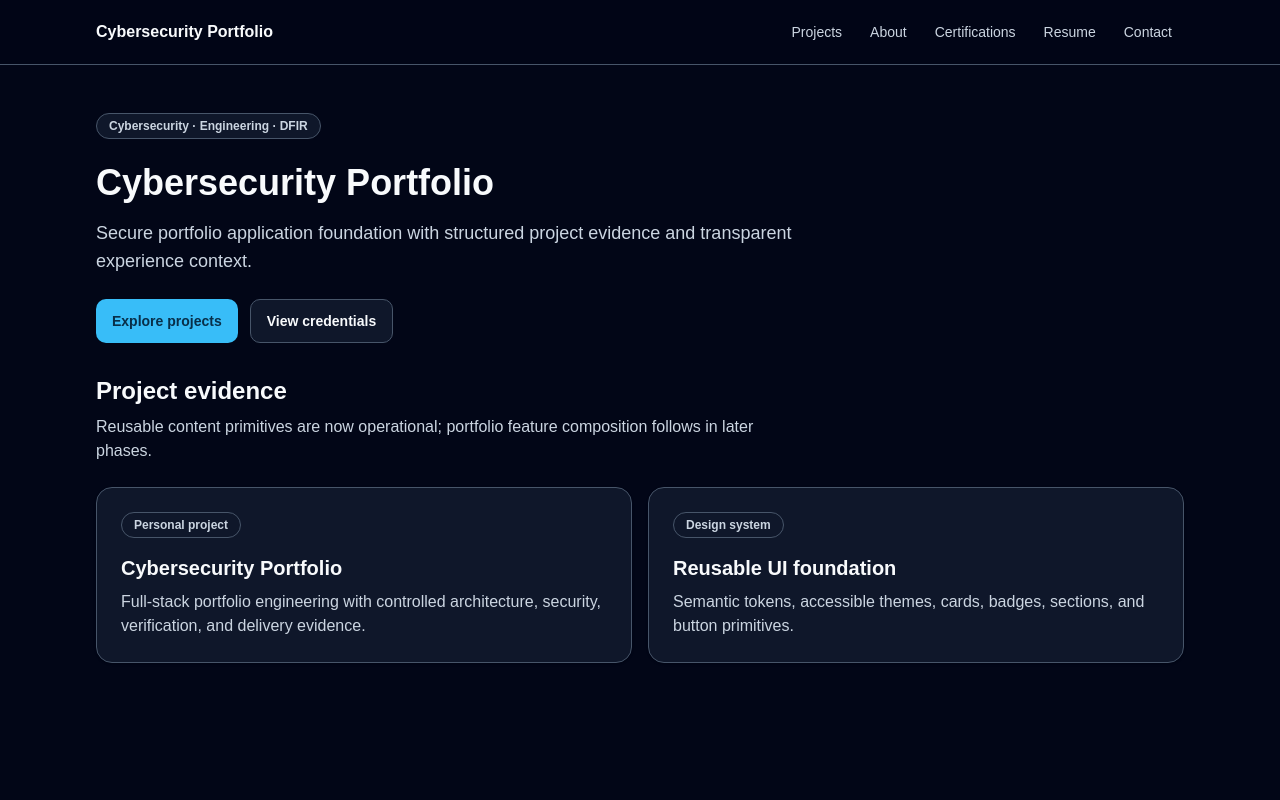
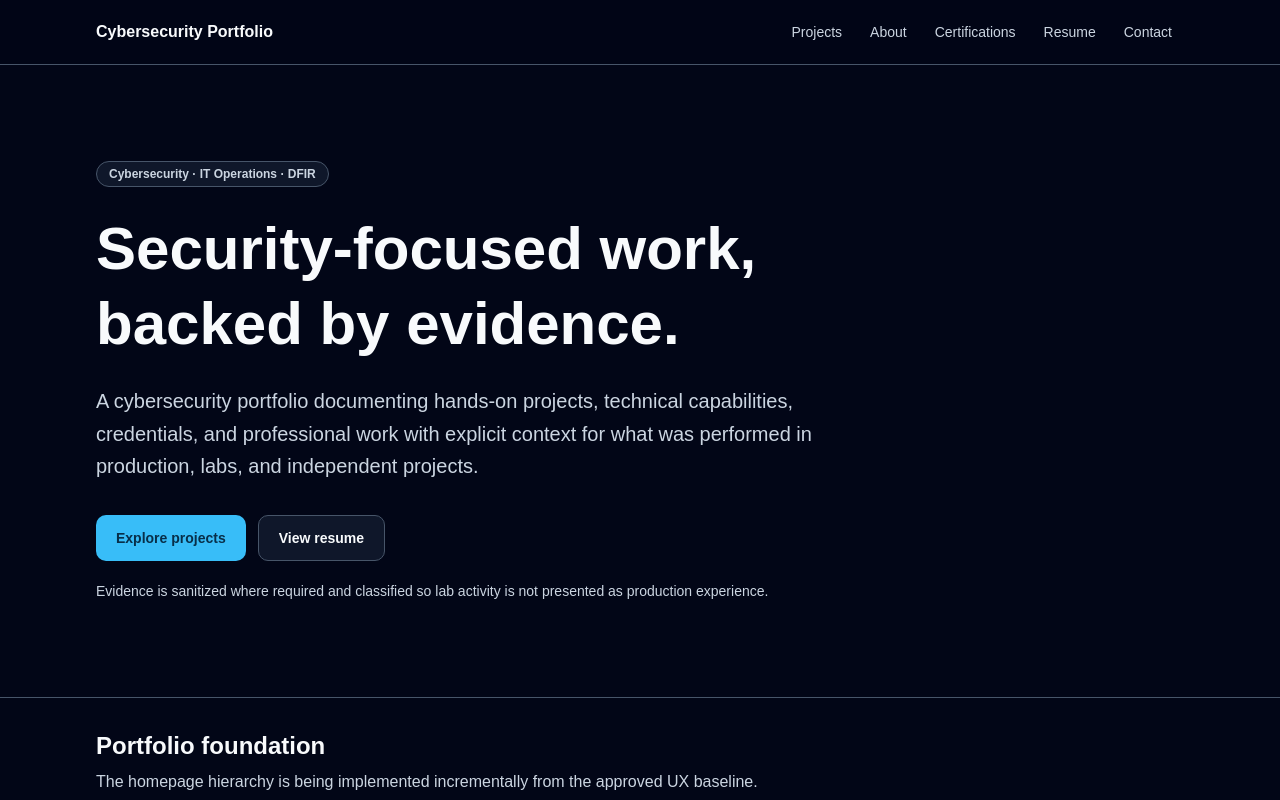
Before and after one commit to HexeCalibre/My-Portfolio, a Next.js app: page / in a window 1280 px wide. Shown: the top 800 px of the page. Built offline with nearby package versions, Linux system fonts and the light colour scheme.

Commit message:
WBS 4.1: homepage and recruiter-facing hero

```diff
--- a/src/app/page.tsx
+++ b/src/app/page.tsx
@@ -1,30 +1,48 @@
-import { Badge, Button, Card, Container, Section } from "@/components/ui";
+import Link from "next/link";
+import { Badge, Card, Container, Section } from "@/components/ui";
 
 export default function Home() {
   return (
-    <main id="main-content" tabIndex={-1} className="min-h-screen py-8 sm:py-10 lg:py-12">
+    <main id="main-content" tabIndex={-1}>
+      <section className="border-b border-border py-16 sm:py-20 lg:py-24" aria-labelledby="hero-title">
+        <Container>
+          <div className="max-w-[var(--layout-reading)]">
+            <Badge>Cybersecurity · IT Operations · DFIR</Badge>
+            <h1 id="hero-title" className="mt-6 text-4xl font-semibold leading-tight text-foreground sm:text-5xl lg:text-6xl">
+              Security-focused work, backed by evidence.
+            </h1>
+            <p className="mt-6 text-lg leading-relaxed text-muted sm:text-xl">
+              A cybersecurity portfolio documenting hands-on projects, technical capabilities, credentials, and professional work with explicit context for what was performed in production, labs, and independent projects.
+            </p>
+            <div className="mt-8 flex flex-col gap-3 sm:flex-row sm:flex-wrap">
+              <Link
+                href="/projects"
+                className="inline-flex min-h-11 items-center justify-center rounded-md bg-accent px-5 py-3 text-sm font-semibold text-accent-foreground hover:opacity-90"
+              >
+                Explore projects
+              </Link>
+              <Link
+                href="/resume"
+                className="inline-flex min-h-11 items-center justify-center rounded-md border border-border bg-surface px-5 py-3 text-sm font-semibold text-foreground hover:bg-surface-raised"
+              >
+                View resume
+              </Link>
+            </div>
+            <p className="mt-5 text-sm text-muted">
+              Evidence is sanitized where required and classified so lab activity is not presented as production experience.
+            </p>
+          </div>
+        </Container>
+      </section>
+
       <Container>
-        <header className="max-w-[var(--layout-reading)]">
-          <Badge>Cybersecurity · Engineering · DFIR</Badge>
-          <h1 className="mt-6 text-3xl font-semibold text-foreground sm:text-4xl">
-            Cybersecurity Portfolio
-          </h1>
-          <p className="mt-4 text-base text-muted sm:text-lg">
-            Secure portfolio application foundation with structured project evidence and transparent experience context.
-          </p>
-          <div className="mt-6 flex flex-col gap-3 sm:flex-row sm:flex-wrap">
-            <Button>Explore projects</Button>
-            <Button variant="secondary">View credentials</Button>
-          </div>
-        </header>
-
         <Section
-          title="Project evidence"
-          description="Reusable content primitives are now operational; portfolio feature composition follows in later phases."
+          title="Portfolio foundation"
+          description="The homepage hierarchy is being implemented incrementally from the approved UX baseline."
         >
           <div className="grid gap-4 md:grid-cols-2">
             <Card>
-              <Badge>Personal project</Badge>
+              <Badge>Independent project</Badge>
               <h3 className="mt-4 text-xl font-semibold text-foreground">Cybersecurity Portfolio</h3>
               <p className="mt-2 text-muted">
                 Full-stack portfolio engineering with controlled architecture, security, verification, and delivery evidence.
@@ -34,7 +52,7 @@ export default function Home() {
               <Badge>Design system</Badge>
               <h3 className="mt-4 text-xl font-semibold text-foreground">Reusable UI foundation</h3>
               <p className="mt-2 text-muted">
-                Semantic tokens, accessible themes, cards, badges, sections, and button primitives.
+                Semantic tokens, responsive layout primitives, accessible interaction foundations, and shared site chrome.
               </p>
             </Card>
           </div>
```
